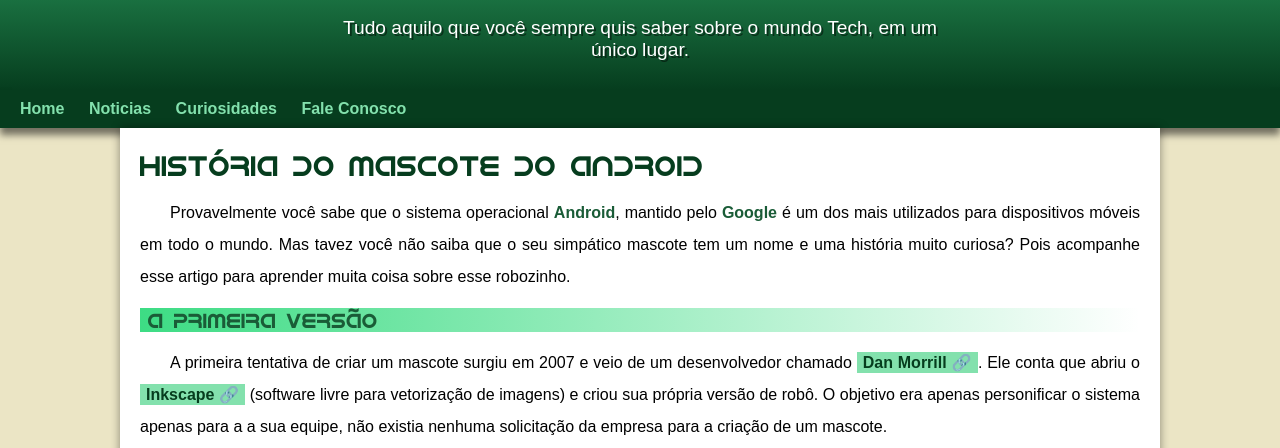
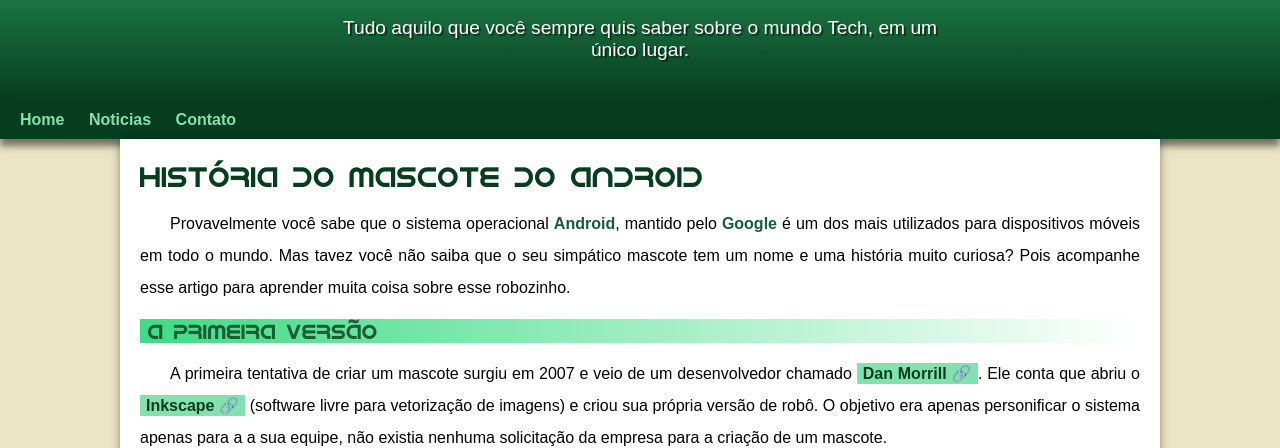
Before and after one commit to danieloliveirass/projeto-site, a plain HTML site: page index.html in a window 1280 px wide. Shown: the part 100-548 px from the top of the page. Drawn offline with Linux system fonts and the light colour scheme.

Commit message:
padding resolvido

```diff
--- a/estilo/style.css
+++ b/estilo/style.css
@@ -54,7 +54,7 @@ header > p {
     padding-right: 10px;
     padding-left: 10px;
     margin: auto;
-    margin: bottom 30px;
+    padding-bottom: 40px;
     text-shadow: 2px 2px 0px rgba(0, 0, 0, 0.479)
 
 
--- a/index.html
+++ b/index.html
@@ -19,8 +19,7 @@
     <nav>
         <a href="#">Home</a>
         <a href="#">Noticias</a>
-        <a href="#">Curiosidades</a>
-        <a href="#">Fale Conosco</a>
+        <a href="#">Contato </a>
     </nav>
         <main>
             <article>
```
